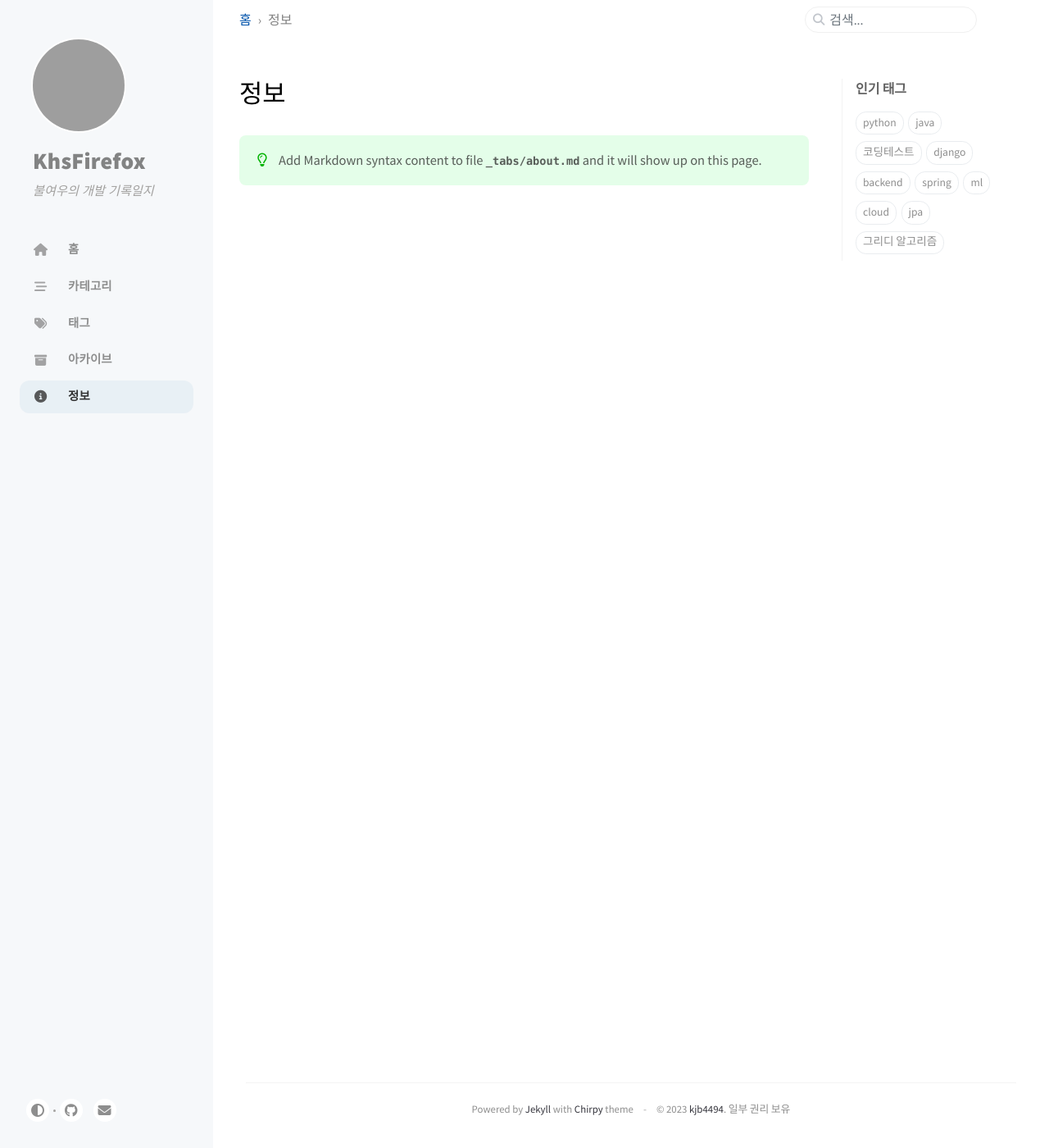
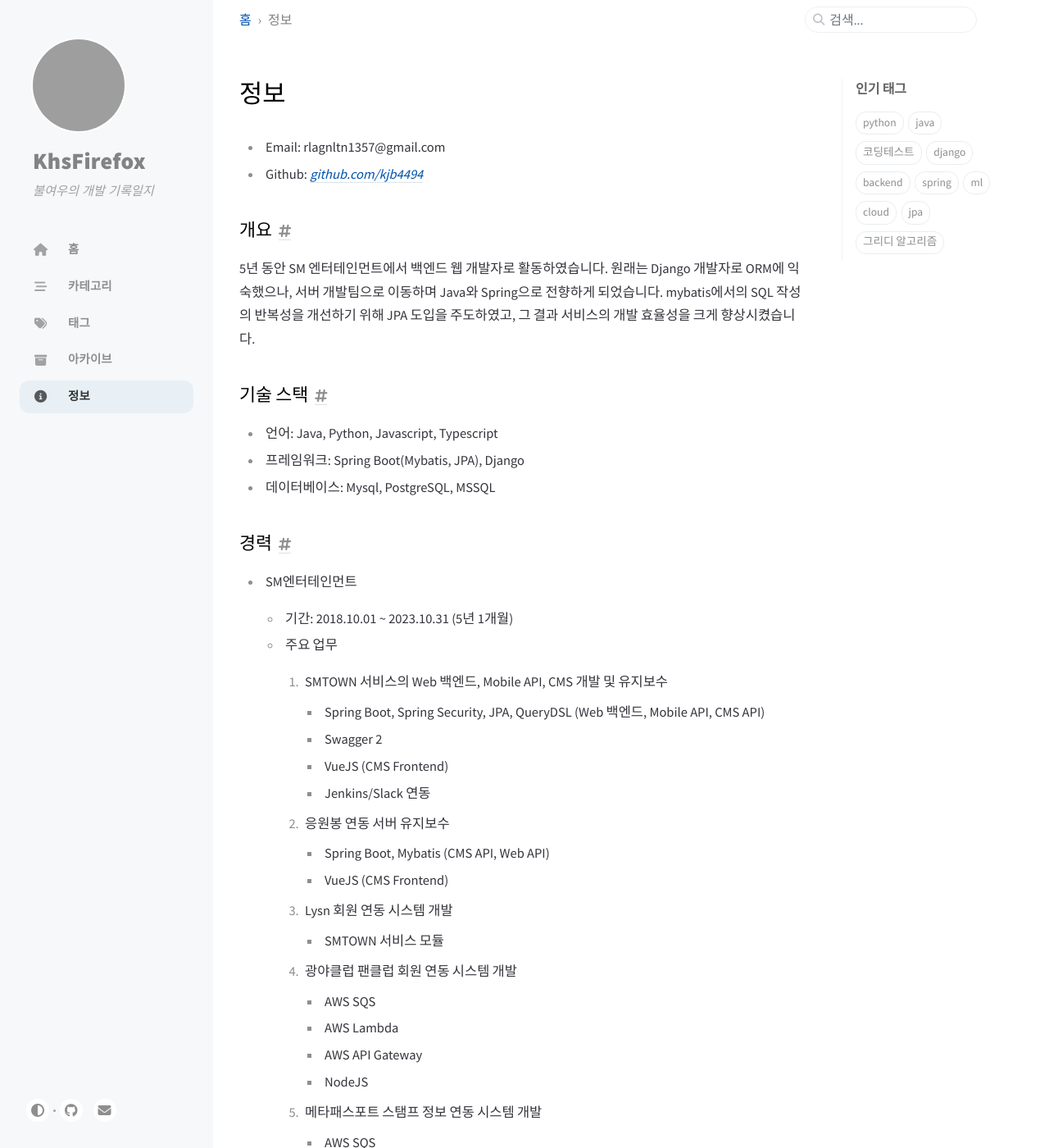
Before and after one commit to kjb4494/kjb4494.github.io, a Jekyll site: the page built from _tabs/about.md, in a window 1280 px wide and 1400 px high. Shown: the whole window at 82% size. Built offline with Jekyll 4.4.1, drawn with Linux system fonts in a browser that asks for light colours; cached includes are drawn as plain includes; comment, search, counter and statistics services are not loaded; some of the changed text lies outside the part shown; grey boxes are pictures that could not be loaded.

Commit message:
about 페이지 작성 중!

```diff
--- a/_tabs/about.md
+++ b/_tabs/about.md
@@ -4,5 +4,51 @@ icon: fas fa-info-circle
 order: 4
 ---
 
-> Add Markdown syntax content to file `_tabs/about.md`{: .filepath } and it will show up on this page.
-{: .prompt-tip }
+- Email: rlagnltn1357@gmail.com
+- Github: [_github.com/kjb4494_](https://github.com/kjb4494)
+
+### 개요
+
+5년 동안 SM 엔터테인먼트에서 백엔드 웹 개발자로 활동하였습니다. 원래는 Django 개발자로 ORM에 익숙했으나, 서버 개발팀으로 이동하며 Java와 Spring으로 전향하게 되었습니다. mybatis에서의 SQL 작성의 반복성을 개선하기 위해 JPA 도입을 주도하였고, 그 결과 서비스의 개발 효율성을 크게 향상시켰습니다.
+
+### 기술 스택
+
+- 언어: Java, Python, Javascript, Typescript
+- 프레임워크: Spring Boot(Mybatis, JPA), Django
+- 데이터베이스: Mysql, PostgreSQL, MSSQL
+
+### 경력
+
+- SM엔터테인먼트
+
+  - 기간: 2018.10.01 ~ 2023.10.31 (5년 1개월)
+  - 주요 업무
+
+    1. SMTOWN 서비스의 Web 백엔드, Mobile API, CMS 개발 및 유지보수
+       - Spring Boot, Spring Security, JPA, QueryDSL (Web 백엔드, Mobile API, CMS API)
+       - Swagger 2
+       - VueJS (CMS Frontend)
+       - Jenkins/Slack 연동
+    1. 응원봉 연동 서버 유지보수
+       - Spring Boot, Mybatis (CMS API, Web API)
+       - VueJS (CMS Frontend)
+    1. Lysn 회원 연동 시스템 개발
+       - SMTOWN 서비스 모듈
+    1. 광야클럽 팬클럽 회원 연동 시스템 개발
+       - AWS SQS
+       - AWS Lambda
+       - AWS API Gateway
+       - NodeJS
+    1. 메타패스포트 스탬프 정보 연동 시스템 개발
+       - AWS SQS
+       - AWS Lambda
+       - AWS API Gateway
+       - NodeJS
+    1. Oauth2 서버 유지보수
+       - Spring Boot, JPA, Spring Security Oauth2 (백엔드)
+       - JSP (프론트엔드)
+    1. [_Kwangya119 사이트_](https://kwangya119.smtown.com)의 CMS, Web 백/프론트엔드 개발, 배포 및 론칭 등 프로젝트 리드
+       - Spring Boot, Spring Security, JPA, Specification (CMS, Web API)
+       - Swagger 3
+       - VueJS (CMS, Web Frontend)
+       - Jenkins
```
